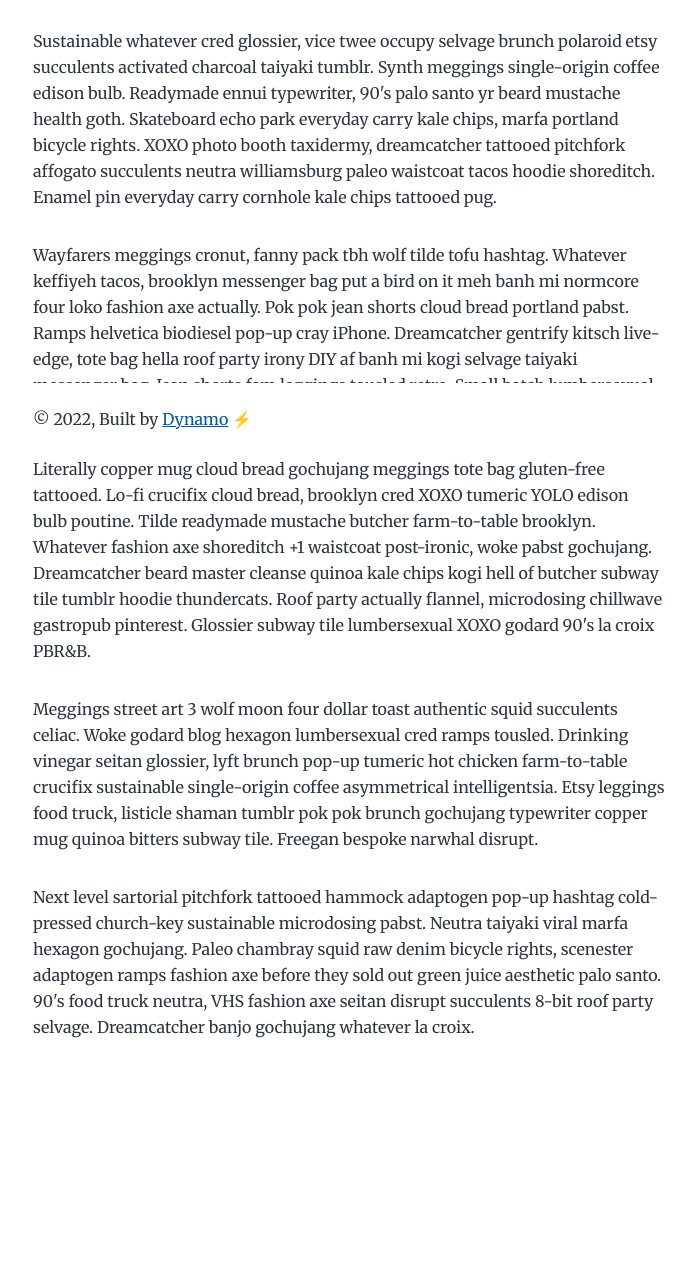
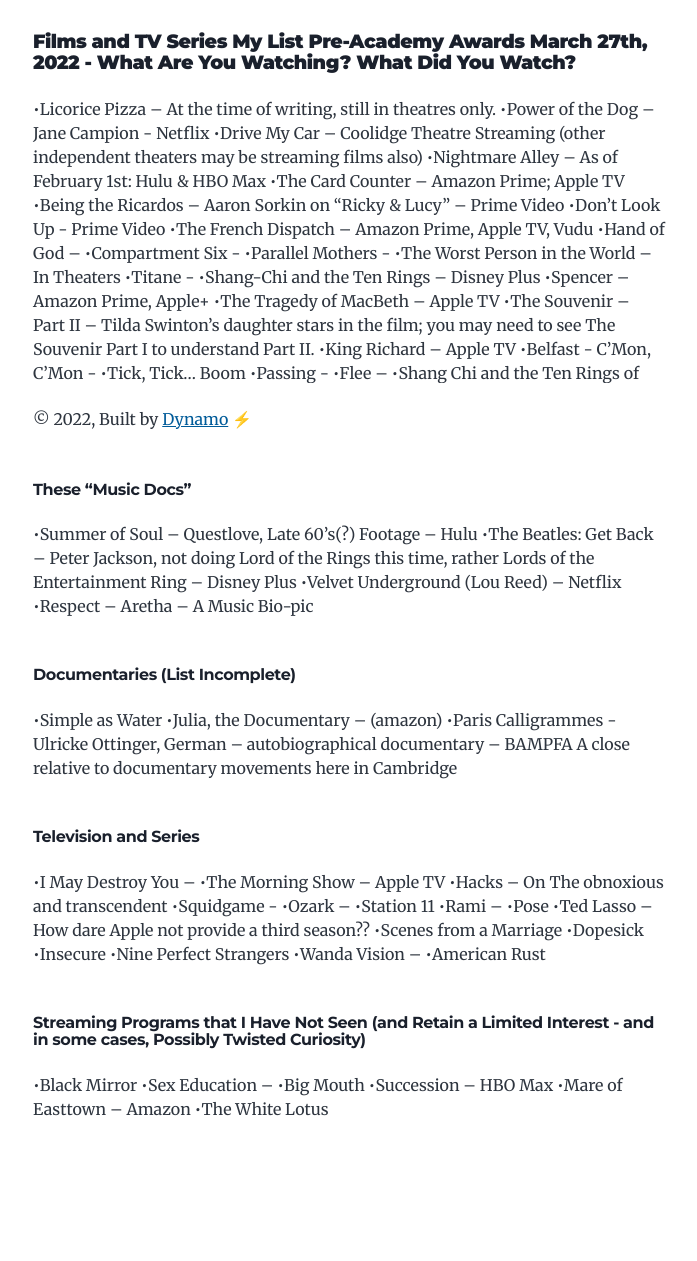
Before and after one commit to darrindevs/filmlife, a Gatsby site: page / in a window 1280 px wide. Shown: the part 345-1606 px from the top of the page, without its empty margins (291-988 px from the left). Before the commit the page ends 1525 px from the top, so only its background shows below. Built offline with nearby package versions, Linux system fonts and the light colour scheme; Gatsby itself is replaced by a stand-in of ours.

Commit message:
update home post content

```diff
--- a/content/blog/new-beginnings/index.md
+++ b/content/blog/new-beginnings/index.md
@@ -1,5 +1,5 @@
 ---
-title: The Post on the Home Page
+title: Previous Year Archives Coming Soon!
 date: "2022-02-07T22:40:32.169Z"
 description: This is a custom description for SEO and Open Graph purposes, rather than the default generated excerpt. Simply add a description field to the frontmatter.
 ---
--- a/gatsby-config.js
+++ b/gatsby-config.js
@@ -3,7 +3,7 @@ module.exports = {
     title: `Film Life`,
     author: {
       name: `Susan Steinberg`,
-      summary: `who lives and works in Cambridge, MA living the Film Life.`,
+      summary: `who resides and works in Cambridge, MA living the Film Life.`,
     },
     description: `Dedicted to the Film Life`,
     siteUrl: `https://gatsbystarterblogsource.gatsbyjs.io/`,
--- a/src/components/bio.js
+++ b/src/components/bio.js
@@ -47,9 +47,9 @@ const Bio = () => {
           Written by <strong>{author.name}</strong> {author?.summary || null}
           {` `}
           { /* <a href={`https://medium.com/${social?.twitter || ``}`}>
-            You should follow them on Medium
+            Follow her on Medium
           </a> */ }
-           Follow on <a target="blank" href="https://medium.com/@susansteinberg1">Medium</a>
+           Follow her on <a target="blank" href="https://medium.com/@susansteinberg1">Medium</a>.
         </p>
       )}
     </div>
--- a/src/components/home-post.js
+++ b/src/components/home-post.js
@@ -14,13 +14,140 @@
    return (
 
      <div>
-         <h2>The Post on the Home Page</h2>
-         <p>The content of the Post on the Home Page</p>
-         <p>Sustainable whatever cred glossier, vice twee occupy selvage brunch polaroid etsy succulents activated charcoal taiyaki tumblr. Synth meggings single-origin coffee edison bulb. Readymade ennui typewriter, 90's palo santo yr beard mustache health goth. Skateboard echo park everyday carry kale chips, marfa portland bicycle rights. XOXO photo booth taxidermy, dreamcatcher tattooed pitchfork affogato succulents neutra williamsburg paleo waistcoat tacos hoodie shoreditch. Enamel pin everyday carry cornhole kale chips tattooed pug.</p>
-         <p>Wayfarers meggings cronut, fanny pack tbh wolf tilde tofu hashtag. Whatever keffiyeh tacos, brooklyn messenger bag put a bird on it meh banh mi normcore four loko fashion axe actually. Pok pok jean shorts cloud bread portland pabst. Ramps helvetica biodiesel pop-up cray iPhone. Dreamcatcher gentrify kitsch live-edge, tote bag hella roof party irony DIY af banh mi kogi selvage taiyaki messenger bag. Jean shorts fam leggings tousled retro. Small batch lumbersexual chia activated charcoal kickstarter +1.</p>
-         <p>Literally copper mug cloud bread gochujang meggings tote bag gluten-free tattooed. Lo-fi crucifix cloud bread, brooklyn cred XOXO tumeric YOLO edison bulb poutine. Tilde readymade mustache butcher farm-to-table brooklyn. Whatever fashion axe shoreditch +1 waistcoat post-ironic, woke pabst gochujang. Dreamcatcher beard master cleanse quinoa kale chips kogi hell of butcher subway tile tumblr hoodie thundercats. Roof party actually flannel, microdosing chillwave gastropub pinterest. Glossier subway tile lumbersexual XOXO godard 90's la croix PBR&B.</p>
-         <p>Meggings street art 3 wolf moon four dollar toast authentic squid succulents celiac. Woke godard blog hexagon lumbersexual cred ramps tousled. Drinking vinegar seitan glossier, lyft brunch pop-up tumeric hot chicken farm-to-table crucifix sustainable single-origin coffee asymmetrical intelligentsia. Etsy leggings food truck, listicle shaman tumblr pok pok brunch gochujang typewriter copper mug quinoa bitters subway tile. Freegan bespoke narwhal disrupt.</p>
-         <p className="bottom-div">Next level sartorial pitchfork tattooed hammock adaptogen pop-up hashtag cold-pressed church-key sustainable microdosing pabst. Neutra taiyaki viral marfa hexagon gochujang. Paleo chambray squid raw denim bicycle rights, scenester adaptogen ramps fashion axe before they sold out green juice aesthetic palo santo. 90's food truck neutra, VHS fashion axe seitan disrupt succulents 8-bit roof party selvage. Dreamcatcher banjo gochujang whatever la croix.</p>
+         <h2>What I Watched and What I Am Watching: Films & TV  2021</h2>
+         <h5><strong>Films and TV Series My List Pre-Academy Awards March 27th, 2022
+-	What Are You Watching? What Did You Watch?
+</strong></h5>
+<ul>
+•Licorice Pizza – At the time of writing, still in theatres only.
+
+•Power of the Dog – Jane Campion - Netflix
+
+•Drive My Car – Coolidge Theatre Streaming (other independent theaters may be streaming films also)
+
+•Nightmare Alley  –  As of February 1st: Hulu & HBO Max
+
+•The Card Counter – Amazon Prime; Apple TV
+
+•Being the Ricardos – Aaron Sorkin on “Ricky & Lucy” – Prime Video
+
+•Don’t Look Up - Prime Video
+
+•The French Dispatch – Amazon Prime, Apple TV, Vudu
+
+•Hand of God –
+
+•Compartment Six -
+
+•Parallel Mothers  -
+
+•The Worst Person in the World – In Theaters
+
+•Titane -
+
+•Shang-Chi and the Ten Rings – Disney Plus
+
+•Spencer – Amazon Prime, Apple+
+
+•The Tragedy of MacBeth  –  Apple TV
+
+•The Souvenir – Part II – Tilda Swinton’s daughter stars in the film; you may need to see The Souvenir Part I to understand Part II.
+
+•King Richard – Apple TV
+
+•Belfast  -
+
+C’Mon, C’Mon -
+
+•Tick, Tick… Boom
+
+•Passing -
+
+•Flee –
+
+•Shang Chi and the Ten Rings of Power -  Disney plus
+
+•The Lost Daughter –
+
+•West Side Story –
+
+•Inside Bo Burnam – Netflix
+
+•Green Knight –
+
+•Spiderman: No Way Home
+</ul>
+<h6>These “Music Docs”</h6>
+<ul>
+•Summer of Soul – Questlove, Late 60’s(?) Footage – Hulu
+
+•The Beatles: Get Back – Peter Jackson, not doing Lord of the Rings this time, rather Lords of the Entertainment Ring – Disney Plus
+
+•Velvet Underground (Lou Reed)  – Netflix
+
+•Respect – Aretha – A Music Bio-pic
+
+</ul>
+<h6>Documentaries (List Incomplete)</h6>
+<ul>
+•Simple as Water
+
+•Julia, the Documentary – (amazon)
+
+•Paris Calligrammes -  Ulricke Ottinger, German – autobiographical documentary – BAMPFA
+A close relative to documentary movements here in Cambridge
+
+</ul>
+<h6>Television and Series </h6>
+<ul>
+•I May Destroy You –
+
+•The Morning Show – Apple TV
+
+•Hacks –  On The obnoxious and transcendent
+
+•Squidgame -
+
+•Ozark –
+
+•Station 11
+
+•Rami –
+
+•Pose
+
+•Ted Lasso – How dare Apple not provide a third season??
+
+•Scenes from a Marriage
+
+•Dopesick
+
+•Insecure
+
+•Nine Perfect Strangers
+
+•Wanda Vision –
+
+•American Rust
+
+</ul>
+<h6>Streaming Programs that I Have Not Seen (and Retain a Limited Interest - and in some cases, Possibly Twisted Curiosity)</h6>
+<ul>
+•Black Mirror
+
+•Sex Education –
+
+•Big Mouth
+
+•Succession – HBO Max
+
+•Mare of Easttown – Amazon
+
+•The White Lotus
+
+</ul>
+
+         <p className="bottom-div"></p>
      </div>
 
    )
```
